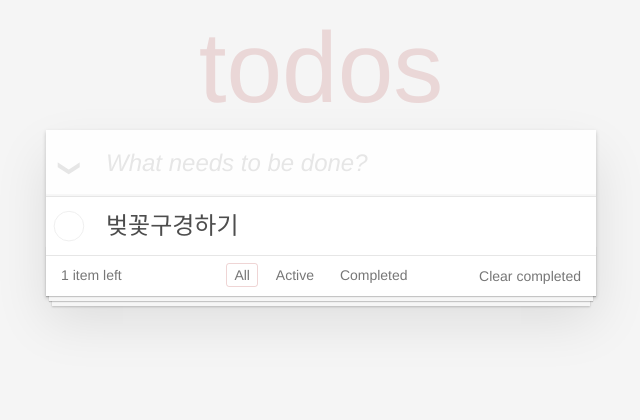
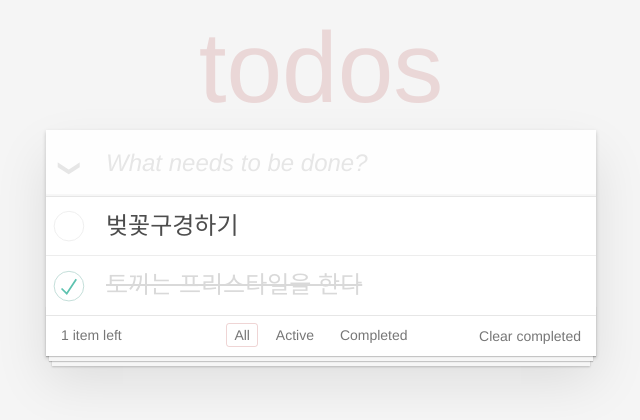
Before and after one commit to twinstae/backend-hardtraining, a React app in the folder frontend/: page / in a window 1280 px wide. Shown: the top 420 px of the page, without its empty margins (319-959 px from the left). Built offline with nearby package versions, Linux system fonts and the light colour scheme.

Commit message:
삭제와 완료 기능 구현
Co-authored-by: SY LIM <oowwo@naver.com>
Co-authored-by: ShineTiger <ShineTiger@users.noreply.github.com>
Co-authored-by: CHARMING-PARK <charmingpark@users.noreply.github.com>

```diff
--- a/frontend/src/TodoList.jsx
+++ b/frontend/src/TodoList.jsx
@@ -8,13 +8,21 @@ import React, { useState } from "react";
 4. 컴포넌트 분리 => props 넘기고 받기
 */
 
-function TodoListItem({ completed, content }){
+function TodoListItem({ id, completed, content, deleteTodo, completeTodo }){
   return (
     <li className={completed ? "completed" : ""}>
       <div className="view">
-        <input className="toggle" type="checkbox" />
+        <input
+          className="toggle"
+          type="checkbox"
+          checked={completed}
+          onChange={(e) => {
+            completeTodo(id, e.target.checked);
+          }} />
         <label>{content}</label>
-        <button className="destroy" />
+        <button className="destroy" onClick={(e) =>{
+          deleteTodo(id);
+        }}/>
       </div>
       <input className="edit" defaultValue={content} />
     </li>
@@ -23,8 +31,24 @@ function TodoListItem({ completed, content }){
 
 
 export default function TodoList() {
+  // Todo 객체는?
+  // id
+  // content
+  // completed
+
   // todoList의 상태
-  const initValue = ["벚꽃구경하기"];
+  const initValue = [
+    {
+      id: crypto.randomUUID(), // string
+      content: "벚꽃구경하기",
+      completed: false, // boolean
+    },
+    {
+      id: crypto.randomUUID(), // string
+      content: "토끼는 프리스타일을 한다",
+      completed: true, // boolean
+    }
+  ];
   const [todoList, setTodoList] = useState(initValue); // 서버 동기화되는 상태, 전역 상태, zustand
   // 추가
   const [todoInput, setTodoInput] = useState(""); // UI 상태, local, react-hook-form
@@ -32,8 +56,26 @@ export default function TodoList() {
   const handleChange = (e)=>{
     setTodoInput(e.target.value);
   }
+  function addTodo(newContent){
+    const newTodo =  {
+      id: crypto.randomUUID(),
+      content: newContent,
+      completed: false,
+    };
+    setTodoList(old => [...old, newTodo]);
+  }
+  // 삭제하기
+  // 삭제할 친구만 filter 해서 setTodoList를 한다..
+  function deleteTodo(id){
+    setTodoList(old => old.filter((todo) => todo.id !== id));
+  }
   // 완료하기
-  // 삭제하기
+  function completeTodo(id, checked){
+    setTodoList(old => old.map(todo => todo.id !== id ? todo : {
+      ...todo,
+      completed: checked,
+    }))
+  }
 
   return (
     <section className="todoapp">
@@ -42,8 +84,7 @@ export default function TodoList() {
           <h1>todos</h1>
           <form onSubmit={(event)=>{
             event.preventDefault();
-
-            setTodoList([...todoList, todoInput]);
+            addTodo(todoInput);
             setTodoInput("");
           }}>
             <input
@@ -58,7 +99,9 @@ export default function TodoList() {
           <input id="toggle-all" className="toggle-all" type="checkbox" />
           <label htmlFor="toggle-all" />
           <ul className="todo-list">
-            {todoList.map(todo => <TodoListItem content={todo} completed={false} />)}
+            {todoList.map(todo =>
+              (<TodoListItem {...todo} deleteTodo={deleteTodo} completeTodo={completeTodo} />))
+            }
           </ul>
         </section>
         <footer className="footer">
```
